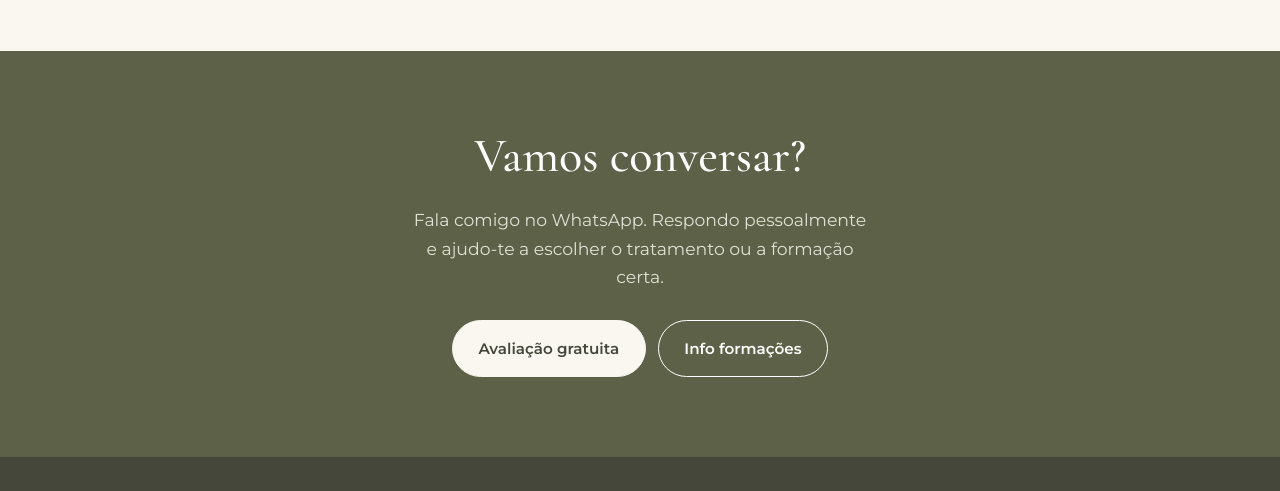
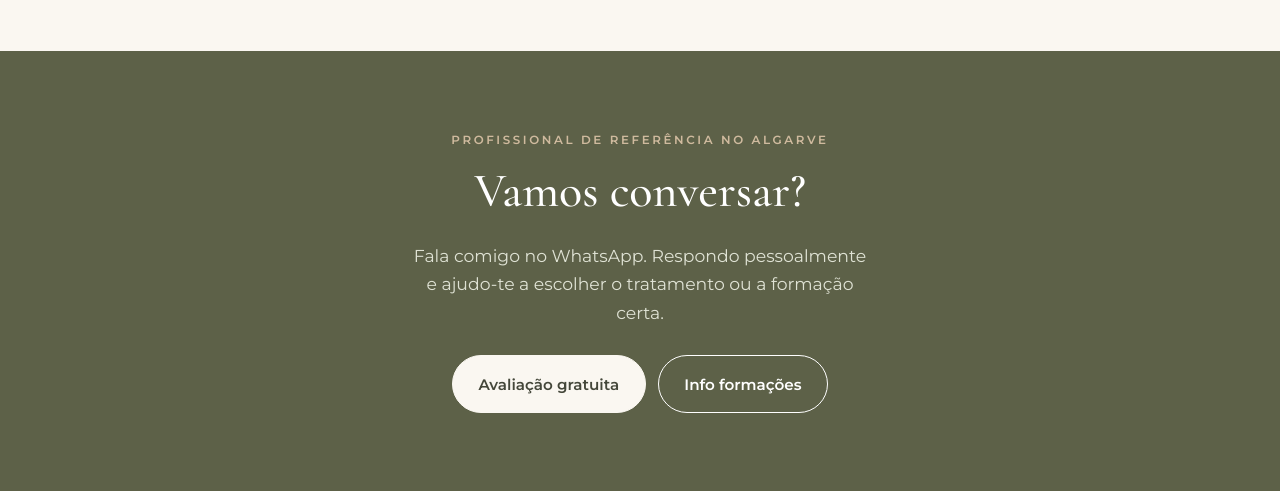
Before and after one commit to academyjoanapereira-gif/joana-pereira-arkin-academy, a plain HTML site: page index.html in a window 1280 px wide. Shown: the part 3340-3831 px from the top of the page. Drawn offline with nearby package versions, Linux system fonts and the light colour scheme.

Commit message:
Profissional de referência no Algarve na secção Vamos conversar
Co-Authored-By: Claude Opus 5.5 <noreply@anthropic.com>
Claude-Session: https://claude.ai/code/session_01QsbaNANGk6bsfTVBXGtDNC

```diff
--- a/index.html
+++ b/index.html
@@ -156,6 +156,7 @@
 
   <section class="bg-olive">
     <div class="wrap center">
+      <p class="eyebrow">Profissional de referência no Algarve</p>
       <h2>Vamos conversar?</h2>
       <p class="lead">Fala comigo no WhatsApp. Respondo pessoalmente e ajudo-te a escolher o tratamento ou a formação certa.</p>
       <div class="cta-row">
```
